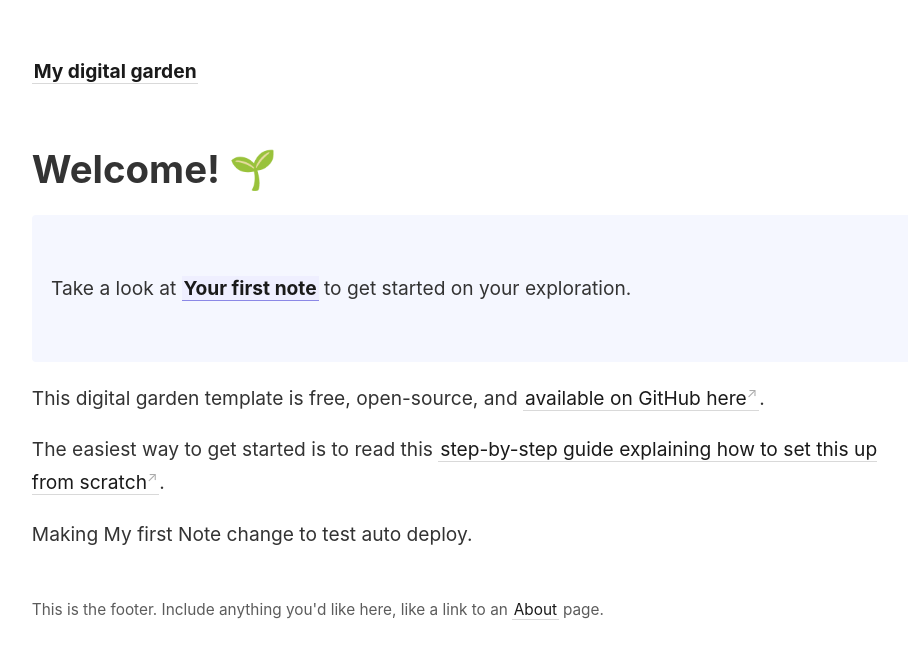
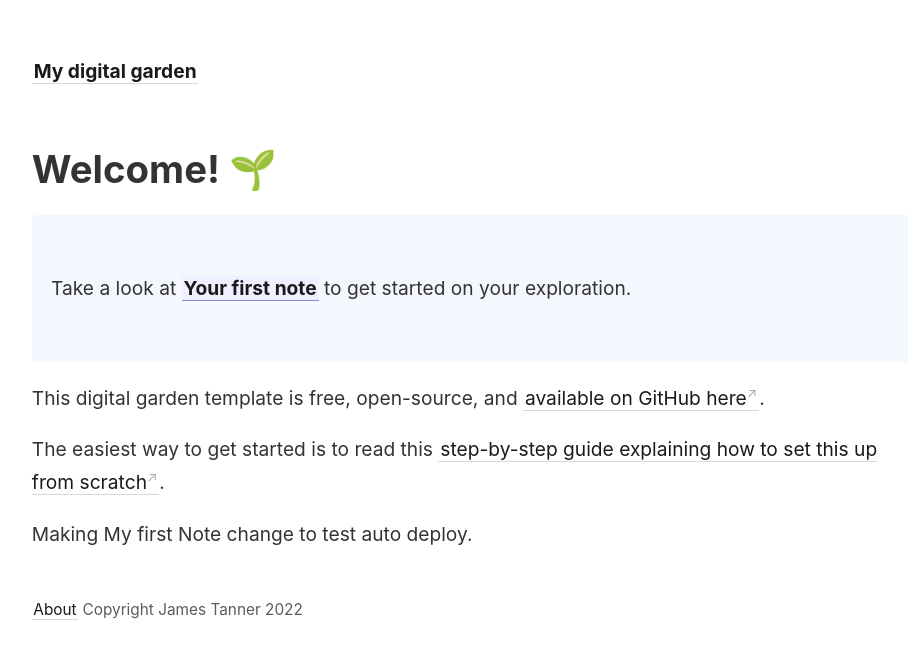
Before and after one commit to jamesptanner/notes, a Jekyll site: the page built from _pages/index.md, in a window 1280 px wide. Shown: the top 659 px of the page, without its empty margins (45-953 px from the left). Built offline with Jekyll 4.4.1, drawn with Linux system fonts in a browser that asks for light colours.

Commit message:
Update footer.

```diff
--- a/_includes/footer.html
+++ b/_includes/footer.html
@@ -1 +1,2 @@
-This is the footer. Include anything you'd like here, like a link to an <a class="internal-link" href="/about">About</a> page.
+<a class="internal-link" href="/about">About</a>
+Copyright James Tanner {{ site.time | date: '%Y' }}
```
Also changed, not shown: README.md (+1 -1 lines).
